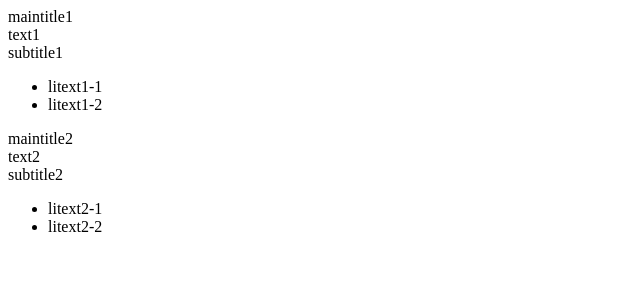
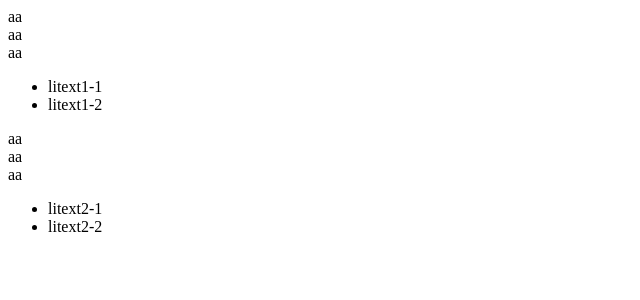
Before and after one commit to jojayeon/bundling3, a React app: page / in a window 1280 px wide. Shown: the top 300 px of the page, without its empty margins (0-640 px from the left). Built offline with nearby package versions, Linux system fonts and the light colour scheme.

Commit message:
테스트 중간 문자열 빼기 전

```diff
--- a/src/module/allhtml.tsx
+++ b/src/module/allhtml.tsx
@@ -8,19 +8,19 @@ import Divhtml from "./div";
 const ALLhtml:React.FC = () =>{
   return(
     <div>
-      <div>maintitle1</div>
-      <div>text1</div>
+      <Divhtml anytext = "aa"/>
+      <Divhtml anytext = "aa"/>
       <div>
-        <div>subtitle1</div>
+        <Divhtml anytext = "aa"/>
         <ul>
           <li>litext1-1</li>
           <li>litext1-2</li>
         </ul>
       </div>
-      <div>maintitle2</div>
-      <div>text2</div>
+      <Divhtml anytext = "aa"/>
+      <Divhtml anytext = "aa"/>
       <div>
-        <div>subtitle2</div>
+        <Divhtml anytext = "aa"/>
         <ul>
           <li>litext2-1</li>
           <li>litext2-2</li>
```
